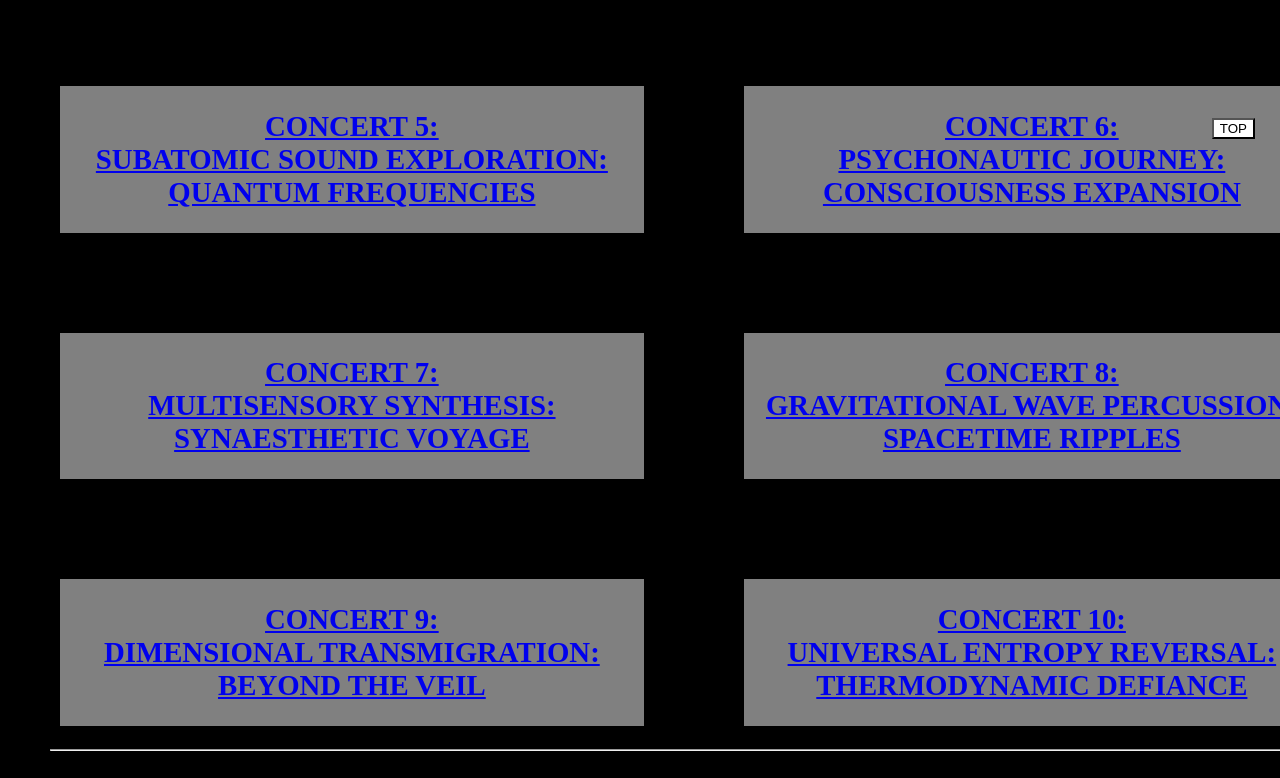
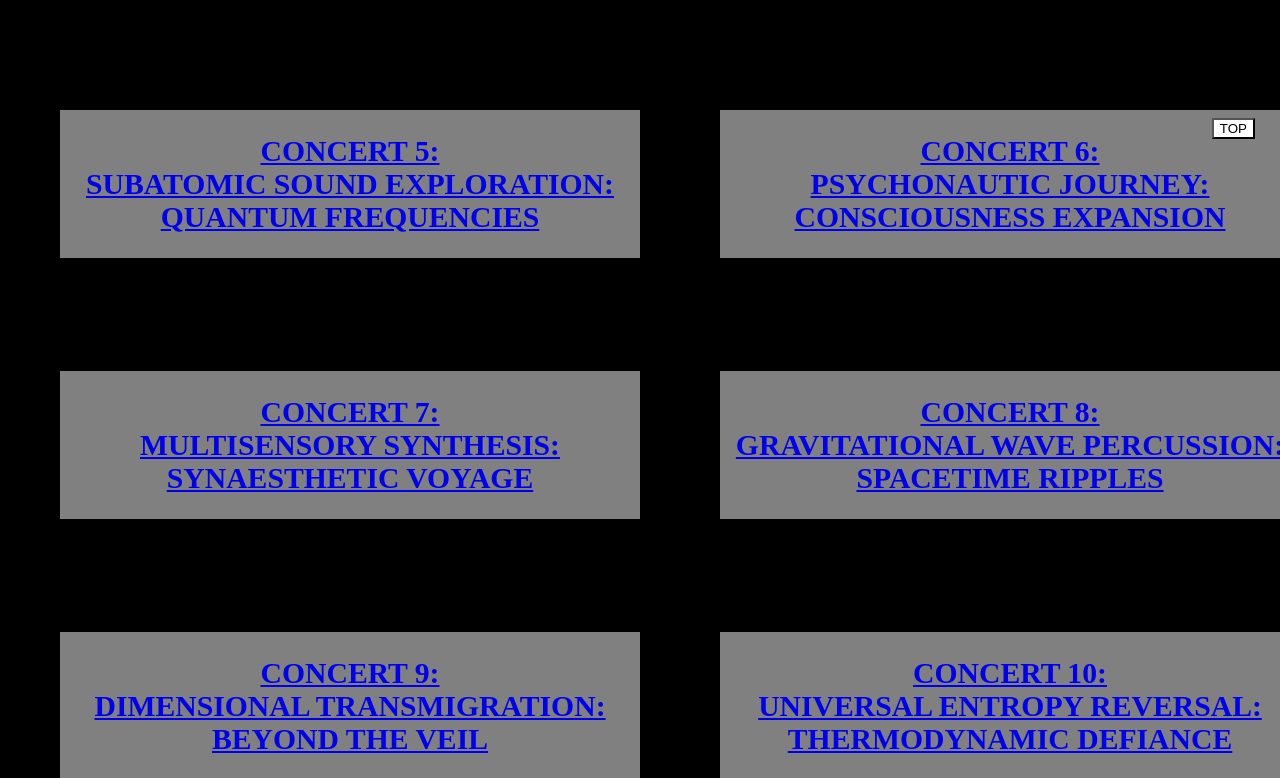
Before and after one commit to jiah5265/jiah5265.github.io, a plain HTML site: page css/css.html in a window 1280 px wide. Shown: the part 636-1414 px from the top of the page. Drawn offline with Linux system fonts and the light colour scheme.

Commit message:
Update css.css

```diff
--- a/css/css.css
+++ b/css/css.css
@@ -11,31 +11,37 @@ body{
 @media (max-width: 400px) {
     body {
         font-size: 14px;
-        padding: 0 50px;
+        padding: 0 20px;
     }
 }
 
 @media (max-width: 1500px) {
     body {
-        font-size: 2vw;
+        font-size: 22px;
+        padding: 0 40px;
     }
 }
 
 
 #grid-parent{
-    font-size: 50%;
+    font-size: 60%;
     display: grid;
+    grid-template-columns: 1fr 1fr;
     justify-items: center;
     gap: 80px;
+    margin: 0 auto;
+    padding: 20px;
 }
 
 #grid-parent h1{
+    background-color: grey;
+    color: white;
     max-width: 600px;
     max-height: 300px;
-    background-color: grey;
-    margin: 10px;
+    display: flex;
     text-align: center;
-    color: white;
+    justify-content: center;
+
 }
 
 #no1{
```
